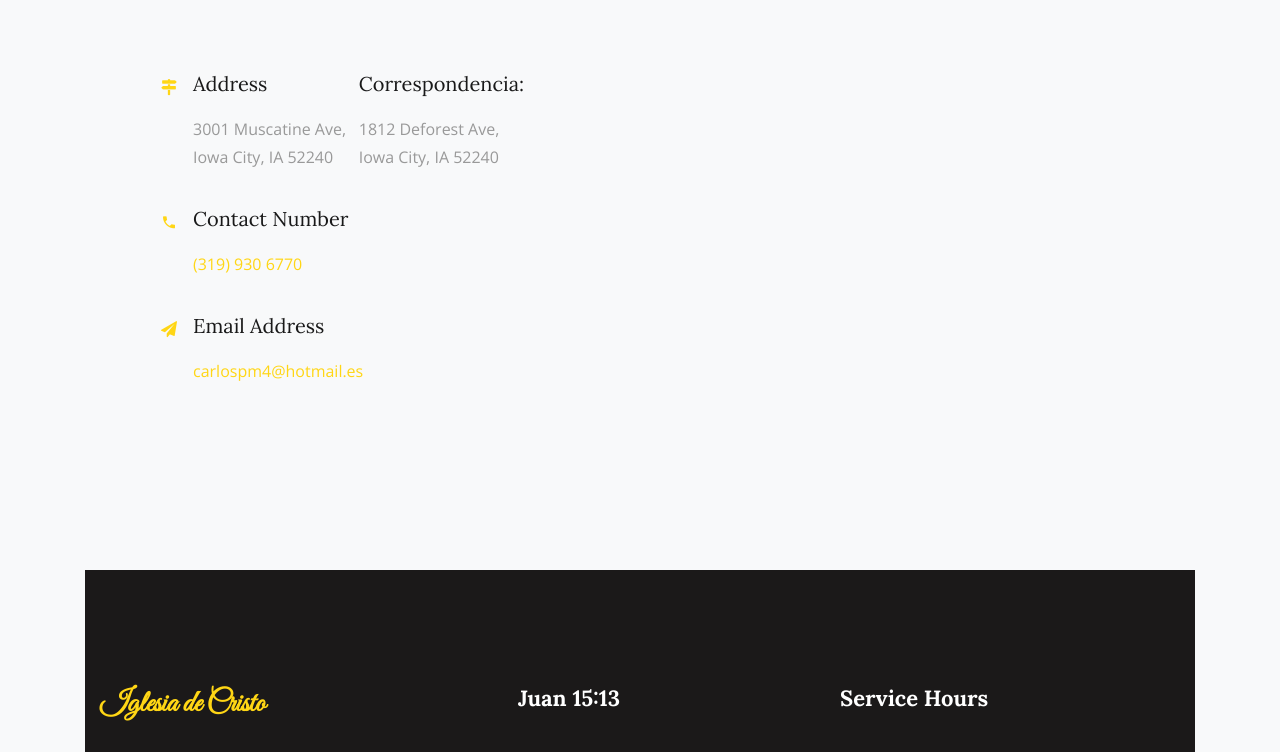
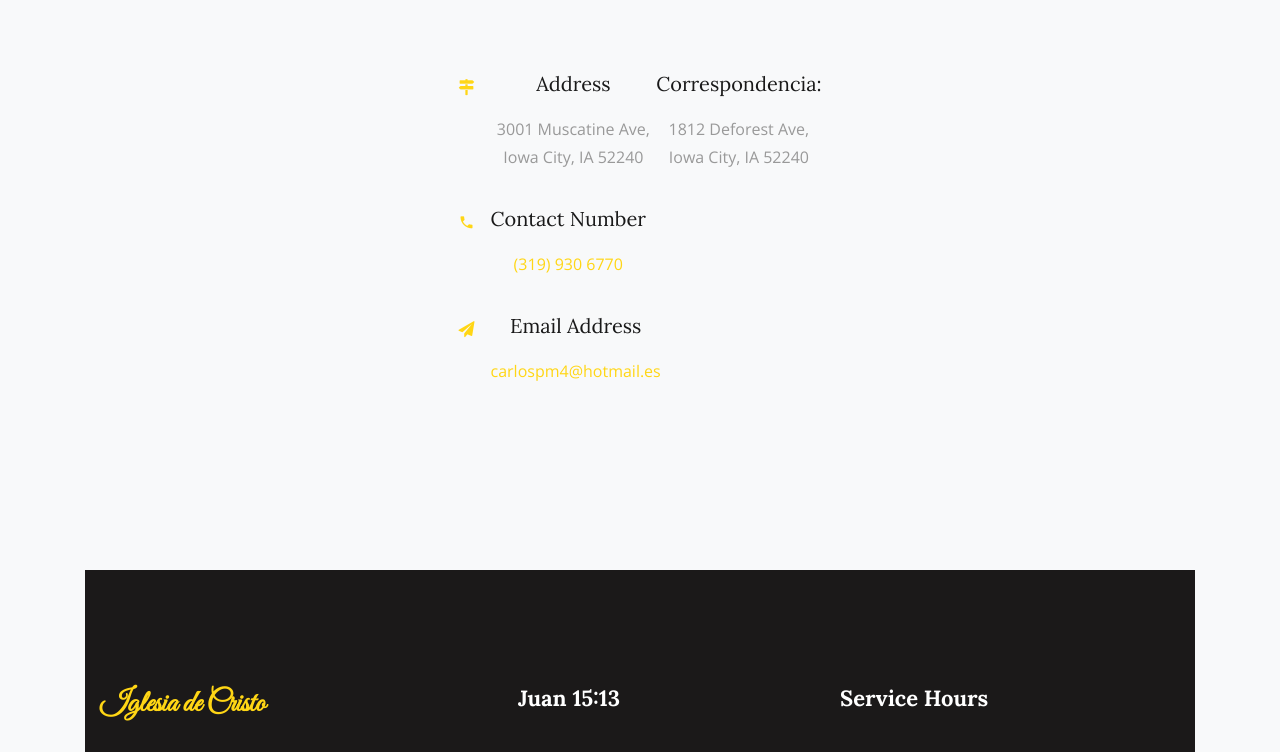
Before and after one commit to AbnerHernandez123/AbnerHernandez123.github.io, a plain HTML site: page index.html in a window 1280 px wide. Shown: the part 4157-4909 px from the top of the page. Drawn offline with nearby package versions, Linux system fonts and the light colour scheme; files whose address does not match are found by name.

```diff
--- a/index.html
+++ b/index.html
@@ -278,7 +278,7 @@
             </form>
           </div> -->
 
-          <div align = left>
+          <div align = center>
           <div class="col-md-5 d-flex">
           	<div class="row d-flex contact-info mb-5">
 		          <div class="col-md-12 ftco-animate">
```
